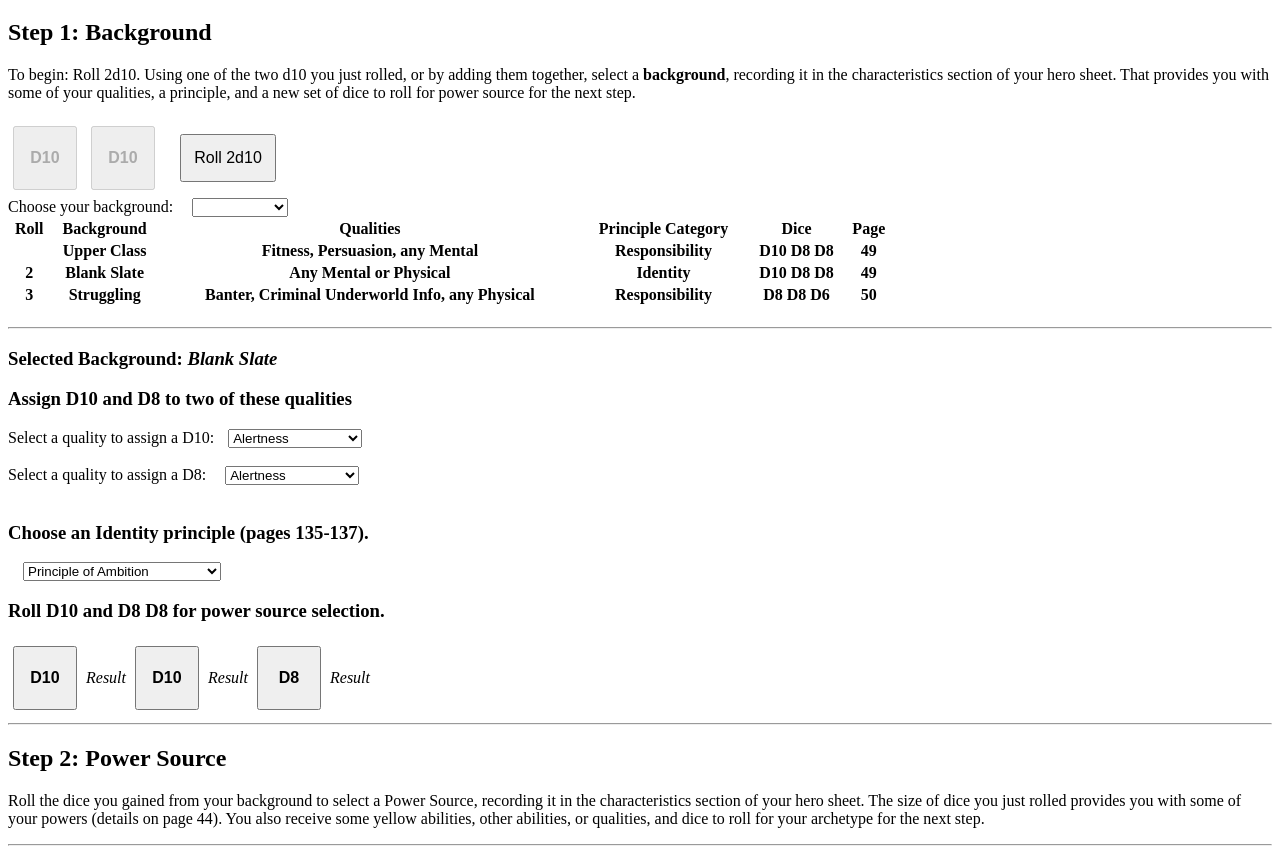
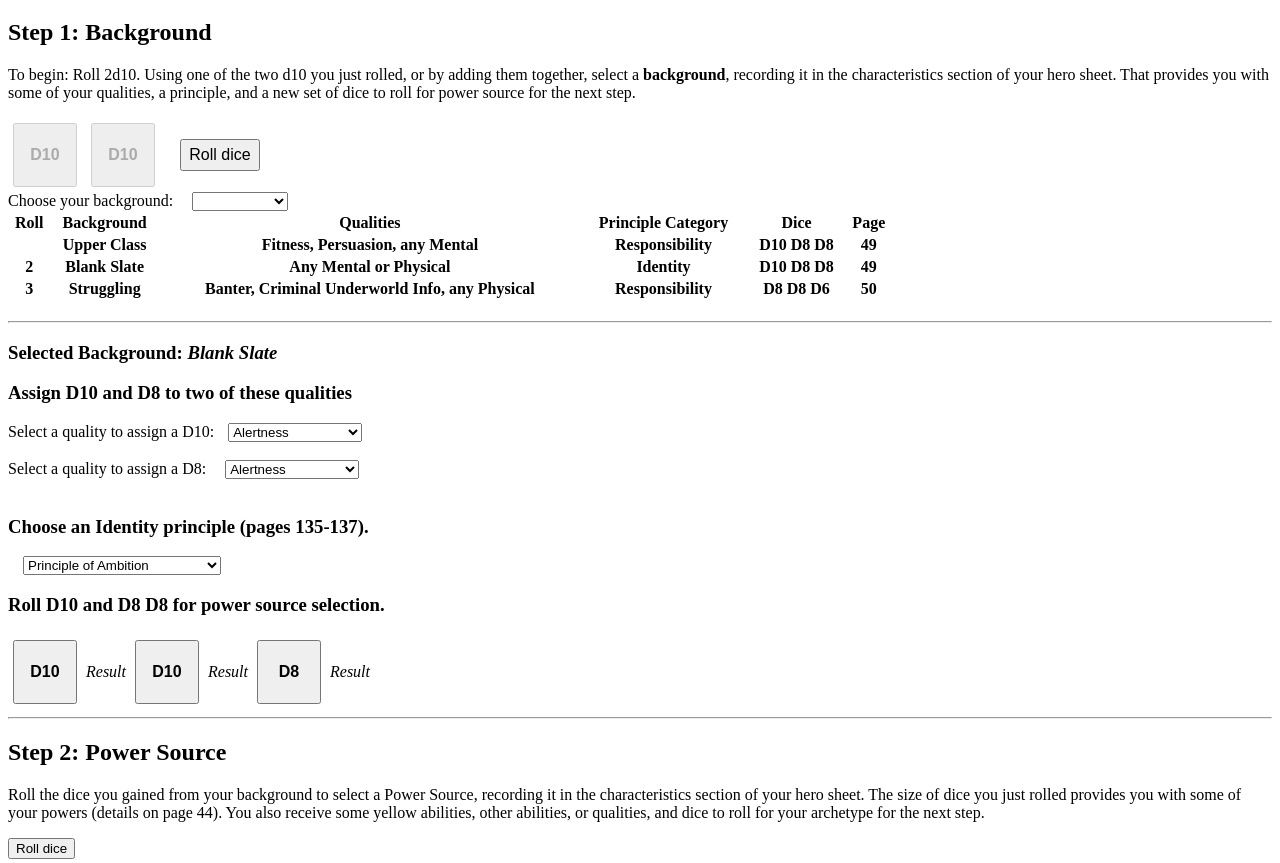
Before and after one commit to Shpaackle/sentinel-comics-tools, a plain HTML site: page character_creation.html in a window 1280 px wide. Shown: the part 61-924 px from the top of the page. Drawn offline with Linux system fonts and the light colour scheme.

Commit message:
configure buttons

```diff
--- a/character_creation.html
+++ b/character_creation.html
@@ -8,8 +8,8 @@
     .background-roll-button {
         font-size: 1em;
         margin: 1em;
-        height: 3em;
-        width: 6em;
+        height: 2em;
+        width: 5em;
     }
 
     .D10-button {
@@ -52,10 +52,10 @@
         <b>background</b>,
         recording it in the characteristics section of your hero sheet. That provides you with some of your qualities, a
         principle, and a new set of dice to roll for power source for the next step.</p>
-    <div>
+    <div id="background-dice-roller">
     <button class="D10-button" id="background-die-1-result" disabled><b>D10</b></button>
     <button class="D10-button" id="background-die-2-result" disabled><b>D10</b></button>
-    <button class="background-roll-button" onclick="rollBackgroundDice()">Roll 2d10</button>
+    <button class="background-roll-button" onclick="rollBackgroundDice()">Roll dice</button>
     </div>
 
     <div class="background-options">
@@ -178,6 +178,9 @@
     of your hero sheet. The size of dice you just rolled provides you with some of your powers (details on page 44). You
     also receive some yellow abilities, other abilities, or qualities, and dice to roll for your archetype for the next
     step.</p>
+<div id="power-source-dice-roller">
+    <button class="power-source-roll-button" onclick="">Roll dice</button>
+</div>
 <hr>
 <h2>Step 3: Archetype</h2>
 <p>Roll the dice you gained from your power source to select an archetype, recording it in the characteristics section
```
